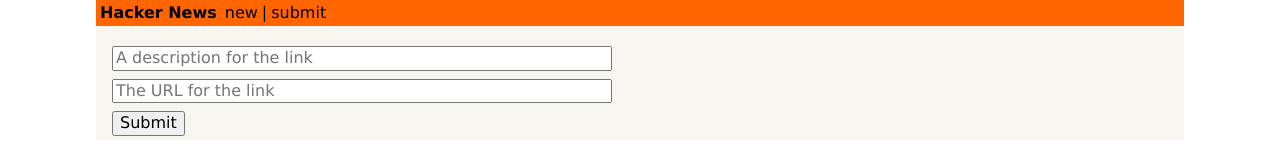
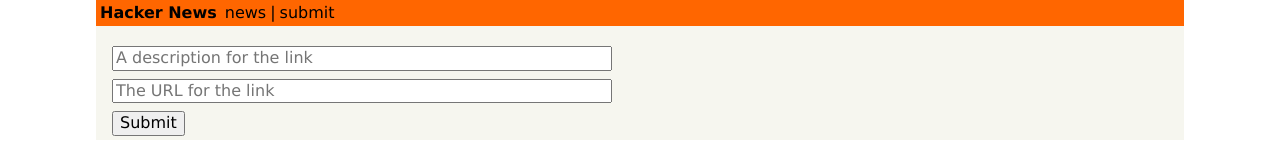
Before and after one commit to caraclarke/react-graphql-test, a React (Create React App) app: page /create in a window 1280 px wide. Shown: the top 160 px of the page. Built offline with nearby package versions, Linux system fonts and the light colour scheme.

Commit message:
more routing

```diff
--- a/src/components/CreateLink.js
+++ b/src/components/CreateLink.js
@@ -46,7 +46,11 @@ class CreateLink extends Component {
             placeholder="The URL for the link"
           />
         </div>
-        <Mutation mutation={POST_MUTATION} variables={{ description, url }}>
+        <Mutation
+          mutation={POST_MUTATION}
+          variables={{ description, url }}
+          onCompleted={() => this.props.history.push('/')}
+        >
           {postMutation => <button onClick={postMutation}>Submit</button>}
         </Mutation>
       </div>
--- a/src/components/Header.js
+++ b/src/components/Header.js
@@ -9,7 +9,7 @@ class Header extends Component {
         <div className="flex flex-fixed black">
           <div className="fw7 mr1">Hacker News</div>
           <Link to="/" className="ml1 no-underline black">
-            new
+            news
           </Link>
           <div className="ml1">|</div>
           <Link to="/create" className="ml1 no-underline black">
```
